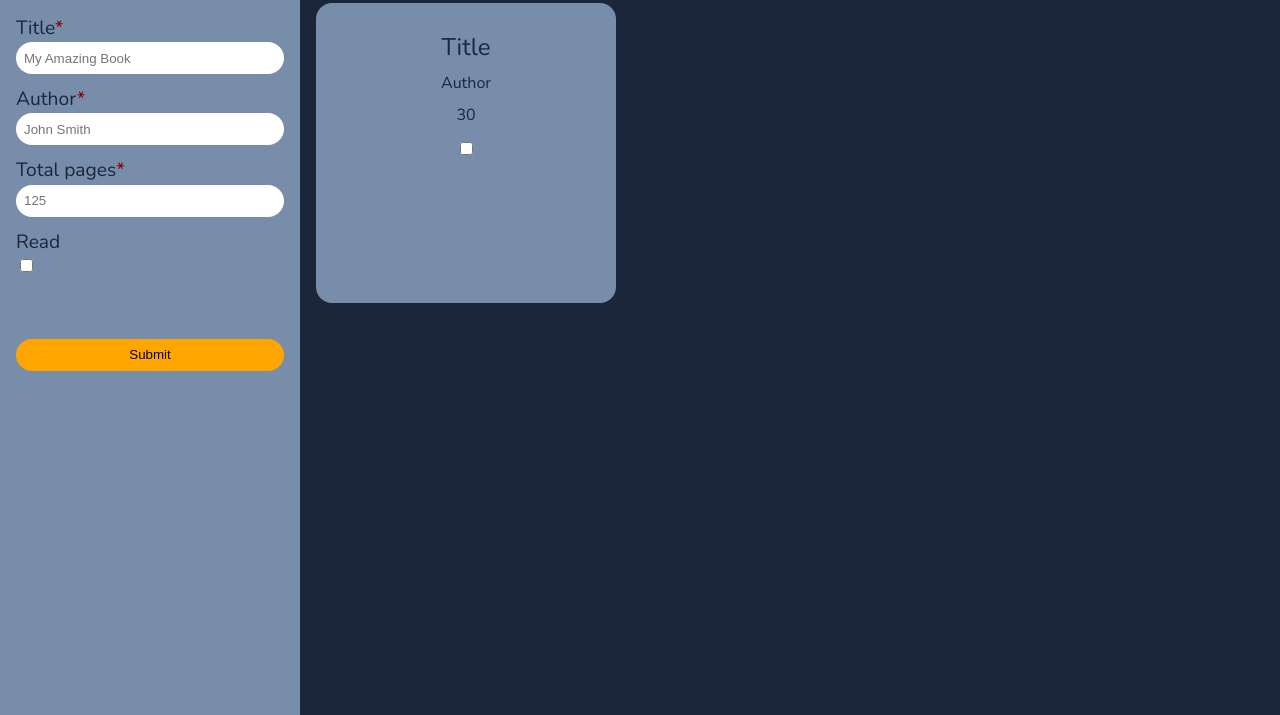
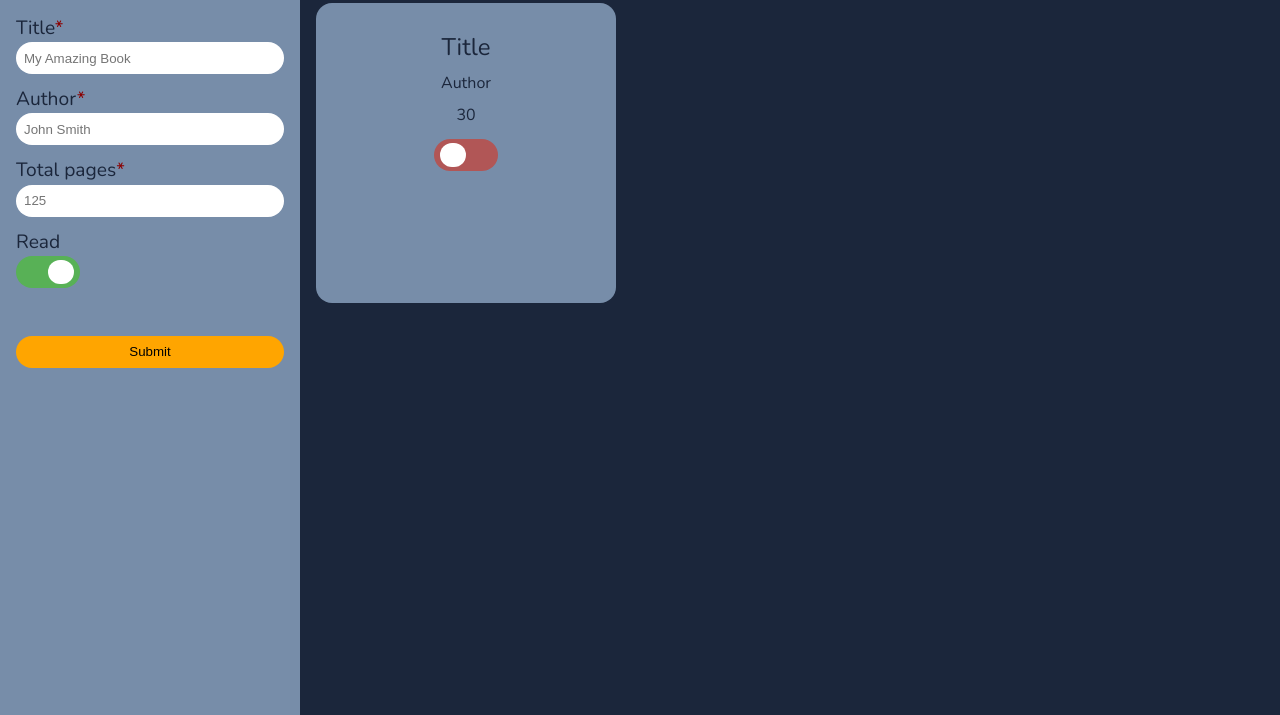
Before and after one commit to OscarSoanes/Library, a plain HTML site: page index.html in a window 1280 px wide. Shown: the part 85-800 px from the top of the page. Drawn offline with nearby package versions, Linux system fonts and the light colour scheme.

Commit message:
Added the switch for checkbox

```diff
--- a/index.html
+++ b/index.html
@@ -32,13 +32,11 @@
                     <input type="text" name="pages" id="pages" placeholder="125" required>
                 </div>
 
-                <div class="row">
-                    <label for="read">Read</label>
-                    <div class="switch">
-                        <input type="checkbox" name="read" id="read">
-                        <span class="slider round"></span>
-                    </div>
-                </div>
+                <label for="read">Read</label>
+                <label class="switch">
+                    <input type="checkbox" name="read" id="read" checked>
+                    <span class="slider round"></span>
+                  </label>
 
                 <button type="submit">Submit</button>
             </form>
@@ -49,10 +47,10 @@
                 <p>Title</p>
                 <p>Author</p>
                 <p>30</p>
-                <div class="switch">
+                <label class="switch">
                     <input type="checkbox" name="read" id="read">
                     <span class="slider round"></span>
-                </div>
+                </label>
 
             </div>
         </main>
--- a/style.css
+++ b/style.css
@@ -42,7 +42,7 @@ aside {
     margin: 1rem 0;
 }
 
-.row > label {
+.row > label, label[for="read"] {
     display: block;
     padding-bottom: 0.25rem;
     font-size: 1.2rem;
@@ -91,3 +91,57 @@ main {
 .card > p {
     margin: 1rem;
 }
+
+/* ref: https://www.w3schools.com/howto/tryit.asp?filename=tryhow_css_switch  */
+.switch {
+    position: relative;
+    display: inline-block;
+    width: 64px;
+    height: 32px;
+  }
+
+  .switch input {
+    opacity: 0;
+    width: 0;
+    height: 0;
+  }
+
+  .slider {
+    position: absolute;
+    cursor: pointer;
+    top: 0;
+    left: 0;
+    right: 0;
+    bottom: 0;
+    background-color: #b15656;
+    -webkit-transition: .4s;
+    transition: .4s;
+    border-radius: 1rem;
+  }
+
+  .slider:before {
+    position: absolute;
+    content: "";
+    height: 24px;
+    width: 26px;
+    left: 6px;
+    bottom: 4px;
+    background-color: white;
+    -webkit-transition: .4s;
+    transition: .4s;
+    border-radius: 1rem;
+  }
+
+  input:checked + .slider {
+    background-color: #58b156;
+  }
+
+  input:focus + .slider {
+    box-shadow: 0 0 1px #58b156;
+  }
+
+  input:checked + .slider:before {
+    -webkit-transform: translateX(26px);
+    -ms-transform: translateX(26px);
+    transform: translateX(26px);
+  }
```
